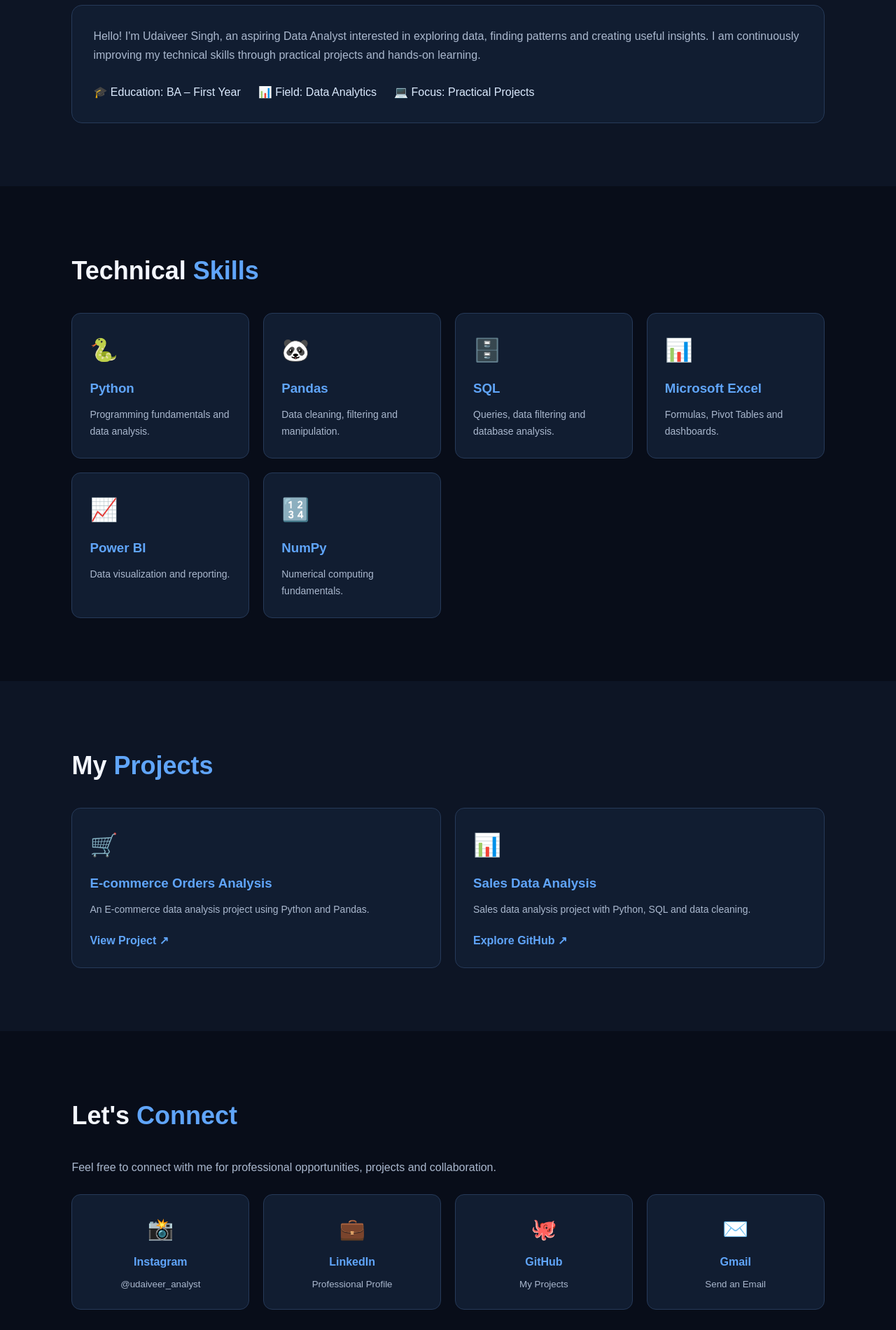
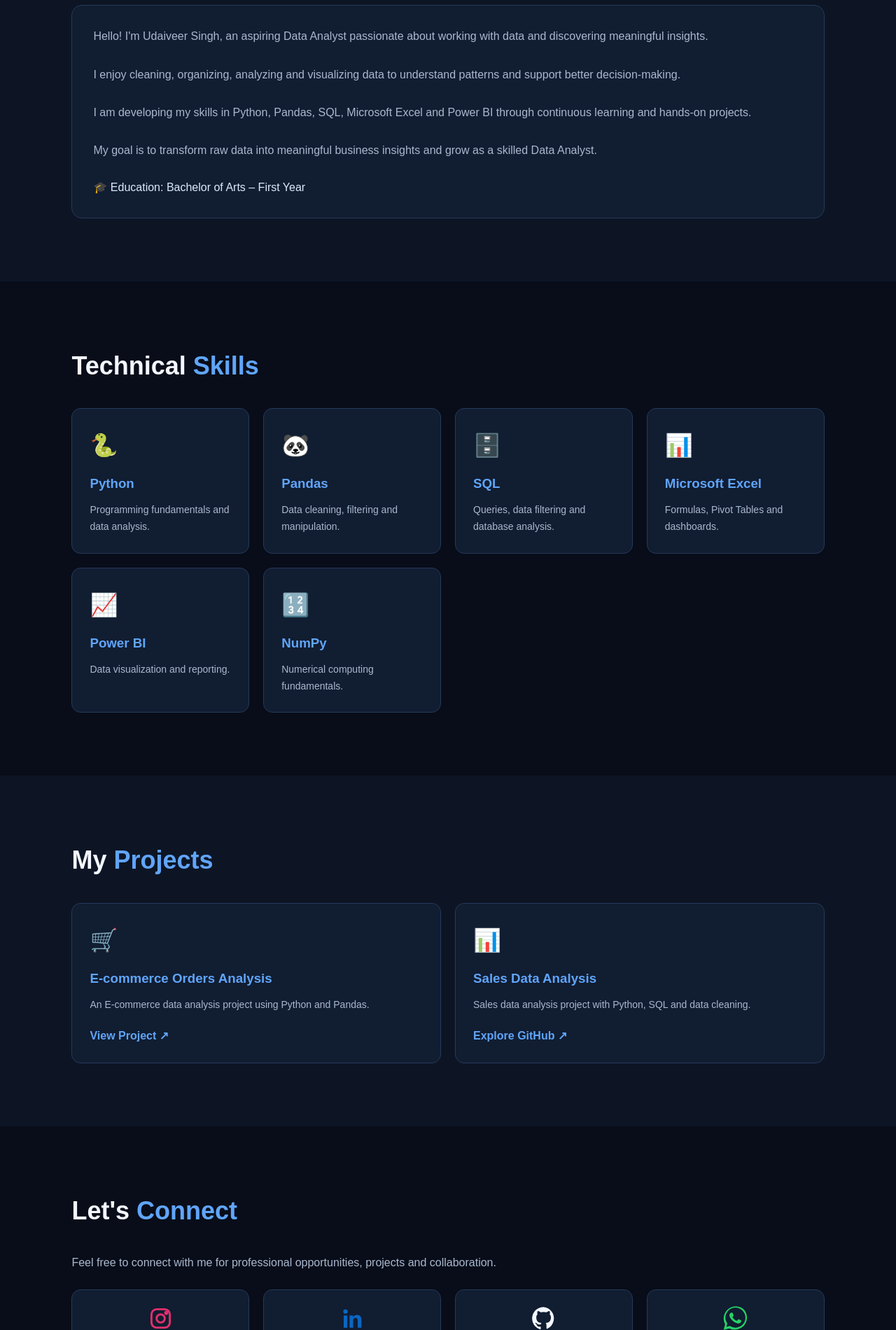
Before and after one commit to udaiveersingh08/udaiveer_portfolio, a plain HTML site: page index.html in a window 1280 px wide. Shown: the part 900-2800 px from the top of the page at 70% size. Drawn offline with Linux system fonts and the light colour scheme.

Commit message:
Update index.html

```diff
--- a/index.html
+++ b/index.html
@@ -63,7 +63,6 @@ header {
   color: var(--blue);
   font-size: 25px;
   font-weight: 800;
-  letter-spacing: 1px;
 }
 
 nav {
@@ -144,9 +143,7 @@ nav a:hover { color: var(--blue); }
   color: var(--blue);
 }
 
-.btn-outline:hover {
-  background: #172943;
-}
+.btn-outline:hover { background: #172943; }
 
 section { padding: 90px 0; }
 
@@ -166,9 +163,7 @@ section { padding: 90px 0; }
   border-radius: 15px;
 }
 
-.about-box p {
-  color: var(--muted);
-}
+.about-box p { color: var(--muted); }
 
 .info {
   display: flex;
@@ -222,6 +217,10 @@ section { padding: 90px 0; }
 
 .project-link:hover { text-decoration: underline; }
 
+.contact-note {
+  margin-bottom: 25px;
+}
+
 .social-card {
   background: var(--card);
   border: 1px solid var(--border);
@@ -241,15 +240,32 @@ section { padding: 90px 0; }
   background: #172943;
 }
 
-.social-icon {
-  font-size: 30px;
+.social-card svg {
+  width: 35px;
+  height: 35px;
 }
 
 .social-card strong { color: var(--blue); }
 .social-card small { color: var(--muted); }
 
-.contact-note {
-  margin-bottom: 25px;
+.instagram-icon {
+  color: #e1306c;
+}
+
+.linkedin-icon {
+  color: #0a66c2;
+}
+
+.github-icon {
+  color: #f4f7ff;
+}
+
+.whatsapp-icon {
+  color: #25d366;
+}
+
+.gmail-icon {
+  color: #ea4335;
 }
 
 footer {
@@ -288,7 +304,6 @@ footer {
 <header>
   <div class="container navbar">
     <a href="#home" class="logo">UDAIVEER.</a>
-
     <nav>
       <a href="#home">Home</a>
       <a href="#about">About</a>
@@ -333,17 +348,29 @@ footer {
     <div class="about-box">
       <p>
         Hello! I'm Udaiveer Singh, an aspiring Data Analyst
-        interested in exploring data, finding patterns and
-        creating useful insights.
+        passionate about working with data and discovering
+        meaningful insights.
 
-        I am continuously improving my technical skills through
-        practical projects and hands-on learning.
+        <br><br>
+
+        I enjoy cleaning, organizing, analyzing and visualizing
+        data to understand patterns and support better
+        decision-making.
+
+        <br><br>
+
+        I am developing my skills in Python, Pandas, SQL,
+        Microsoft Excel and Power BI through continuous learning
+        and hands-on projects.
+
+        <br><br>
+
+        My goal is to transform raw data into meaningful
+        business insights and grow as a skilled Data Analyst.
       </p>
 
       <div class="info">
-        <span>🎓 Education: BA – First Year</span>
-        <span>📊 Field: Data Analytics</span>
-        <span>💻 Focus: Practical Projects</span>
+        <span>🎓 Education: Bachelor of Arts – First Year</span>
       </div>
     </div>
   </div>
@@ -447,7 +474,12 @@ footer {
       <a class="social-card"
          href="https://www.instagram.com/udaiveer_analyst/"
          target="_blank" rel="noopener noreferrer">
-        <span class="social-icon">📸</span>
+        <svg class="instagram-icon" viewBox="0 0 24 24" fill="none"
+             stroke="currentColor" stroke-width="2">
+          <rect x="3" y="3" width="18" height="18" rx="5"/>
+          <circle cx="12" cy="12" r="4"/>
+          <circle cx="17.5" cy="6.5" r="1" fill="currentColor"/>
+        </svg>
         <strong>Instagram</strong>
         <small>@udaiveer_analyst</small>
       </a>
@@ -455,7 +487,9 @@ footer {
       <a class="social-card"
          href="https://www.linkedin.com/in/udaiveer-singh-data-analyst/"
          target="_blank" rel="noopener noreferrer">
-        <span class="social-icon">💼</span>
+        <svg class="linkedin-icon" viewBox="0 0 24 24" fill="currentColor">
+          <path d="M5.2 3a2.2 2.2 0 1 0 0 4.4 2.2 2.2 0 0 0 0-4.4ZM3.4 9h3.6v12H3.4V9Zm5.8 0h3.4v1.6h.1c.5-.9 1.7-2 3.6-2 3.8 0 4.5 2.4 4.5 5.5V21h-3.6v-6.1c0-1.5 0-3.4-2.1-3.4s-2.4 1.6-2.4 3.3V21H9.2V9Z"/>
+        </svg>
         <strong>LinkedIn</strong>
         <small>Professional Profile</small>
       </a>
@@ -463,16 +497,32 @@ footer {
       <a class="social-card"
          href="https://github.com/udaiveersinghchawda08-ai"
          target="_blank" rel="noopener noreferrer">
-        <span class="social-icon">🐙</span>
+        <svg class="github-icon" viewBox="0 0 24 24" fill="currentColor">
+          <path d="M12 .8a11.2 11.2 0 0 0-3.54 21.83c.56.1.76-.24.76-.54v-2.1c-3.1.68-3.76-1.32-3.76-1.32-.51-1.29-1.25-1.63-1.25-1.63-1.02-.7.08-.69.08-.69 1.13.08 1.73 1.16 1.73 1.16 1 .72 2.62.52 3.26.4.1-.72.39-1.21.71-1.49-2.48-.28-5.09-1.24-5.09-5.53 0-1.22.44-2.22 1.16-3-.12-.29-.5-1.43.11-2.98 0 0 .95-.3 3.08 1.15a10.7 10.7 0 0 1 5.6 0c2.14-1.45 3.08-1.15 3.08-1.15.61 1.55.23 2.69.11 2.98.72.78 1.16 1.78 1.16 3 0 4.3-2.61 5.25-5.1 5.52.4.35.76 1.03.76 2.08v3.09c0 .3.2.65.77.54A11.2 11.2 0 0 0 12 .8Z"/>
+        </svg>
         <strong>GitHub</strong>
-        <small>My Projects</small>
+        <small>Explore My Projects</small>
+      </a>
+
+      <a class="social-card"
+         href="https://www.whatsapp.com/"
+         target="_blank" rel="noopener noreferrer">
+        <svg class="whatsapp-icon" viewBox="0 0 24 24" fill="currentColor">
+          <path d="M20.5 3.5A11.8 11.8 0 0 0 2 17.7L.5 23.2l5.7-1.5a11.8 11.8 0 0 0 14.3-18.2ZM12 21a9.8 9.8 0 0 1-5-1.4l-.4-.2-3.4.9.9-3.3-.2-.4A9.8 9.8 0 1 1 12 21Zm5.4-7.3c-.3-.1-1.7-.8-2-.9-.3-.1-.5-.1-.7.2-.2.3-.7.9-.9 1.1-.2.2-.3.2-.6.1-1.6-.8-2.7-1.5-3.8-3.3-.3-.5.3-.5.8-1.6.1-.2 0-.4 0-.5l-.9-2.1c-.2-.5-.5-.4-.7-.4h-.6c-.2 0-.5.1-.8.4-.3.3-1 1-1 2.3s1 2.6 1.1 2.8c.1.2 2 3.1 4.9 4.3 1.8.8 2.5.9 3.4.8.5-.1 1.7-.7 2-1.4.2-.7.2-1.2.2-1.4-.1-.2-.3-.3-.6-.4Z"/>
+        </svg>
+        <strong>WhatsApp</strong>
+        <small>Visit WhatsApp</small>
       </a>
 
       <a class="social-card"
          href="mailto:udaiveersinghchawda08@gmail.com">
-        <span class="social-icon">✉️</span>
+        <svg class="gmail-icon" viewBox="0 0 24 24" fill="none"
+             stroke="currentColor" stroke-width="2">
+          <path d="M3 19V6l9 7 9-7v13"/>
+          <path d="M3 6l9 7 9-7"/>
+        </svg>
         <strong>Gmail</strong>
-        <small>Send an Email</small>
+        <small>Send Me an Email</small>
       </a>
 
     </div>
```
